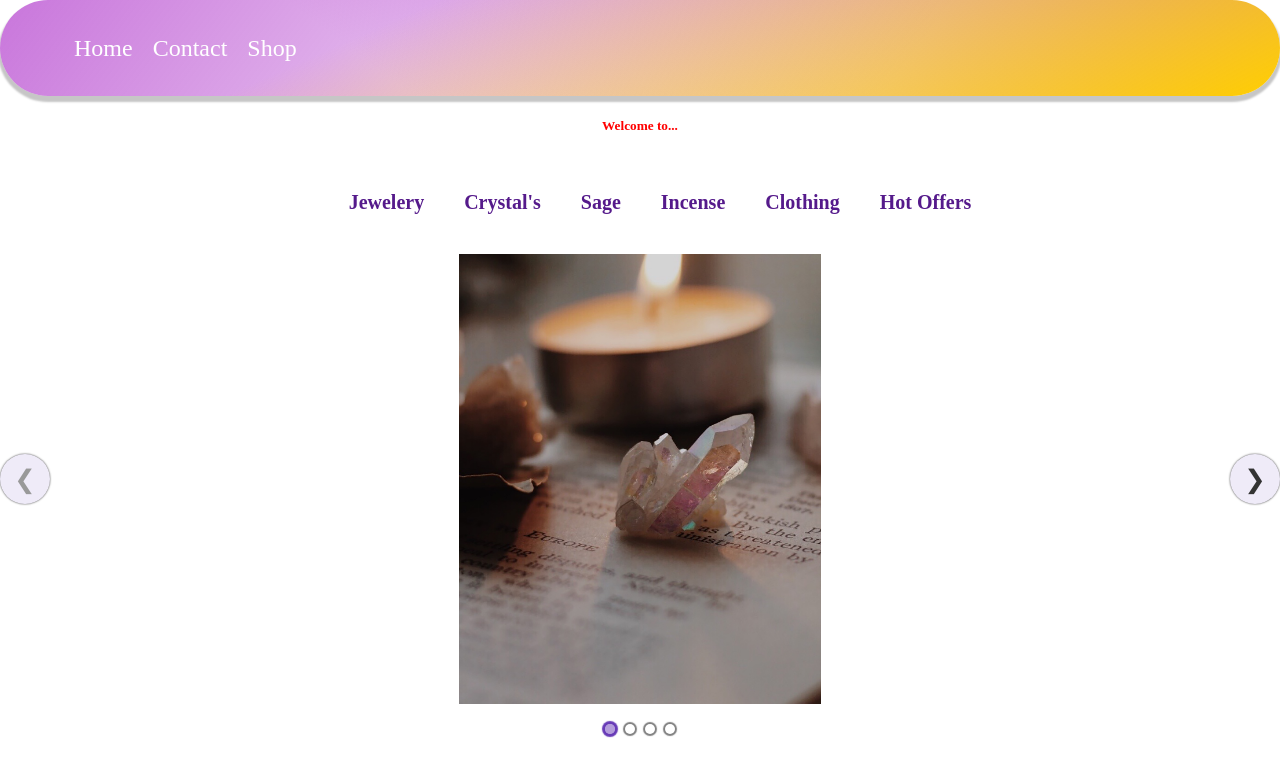
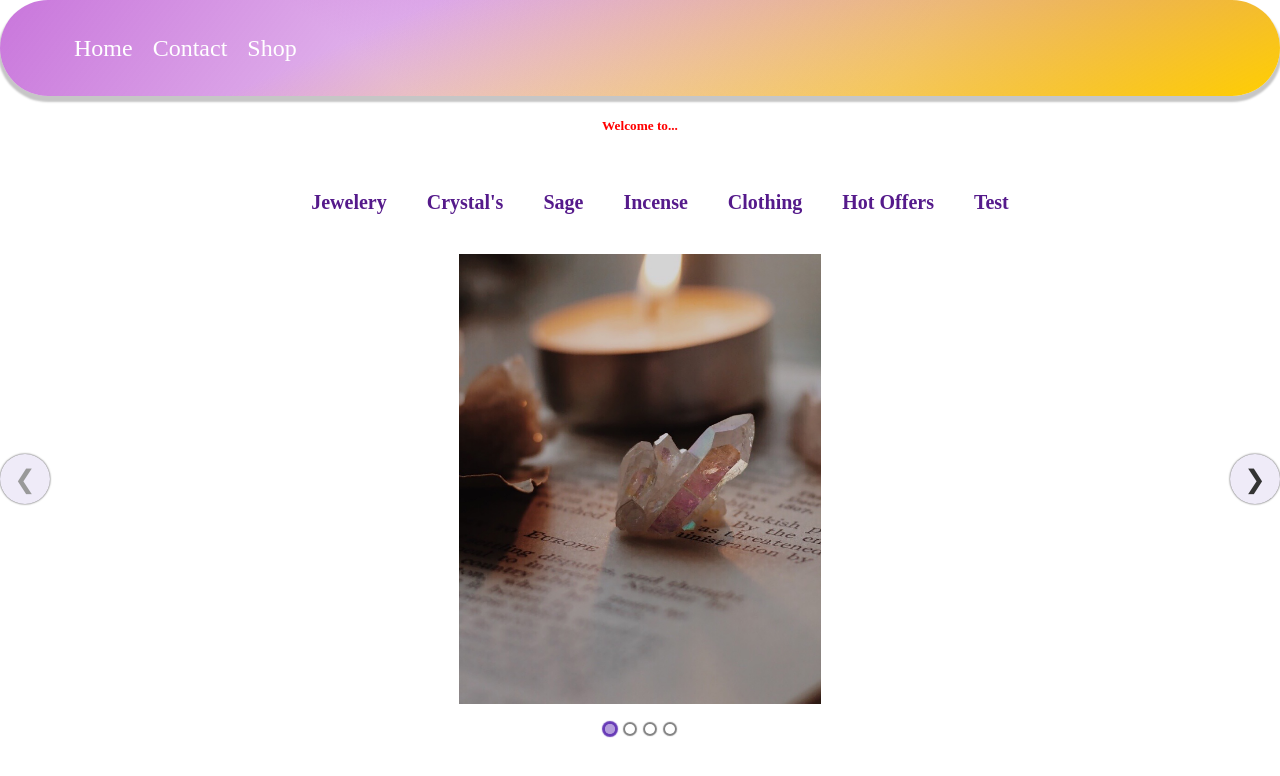
Before and after one commit to bwils35/CrystalVault, a React (Create React App) app: page / in a window 1280 px wide. Shown: the top 776 px of the page. Built offline with nearby package versions, Linux system fonts and the light colour scheme.

Commit message:
Fixing version control

```diff
--- a/src/Pages/About/About.jsx
+++ b/src/Pages/About/About.jsx
@@ -26,6 +26,7 @@ function About() {
 						<li><a href="">Incense</a></li>
 						<li><a href="">Clothing</a></li>
 						<li><a href="">Hot Offers</a></li>
+						<li><a href="">Test</a></li>
 					</ul>
 				</div>
 				<div className="image_carousel">
```
